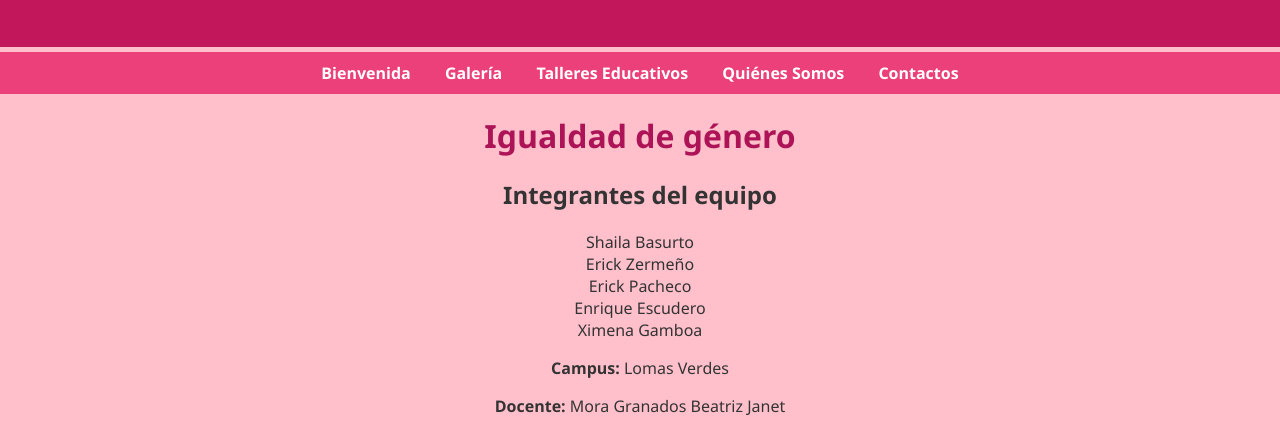
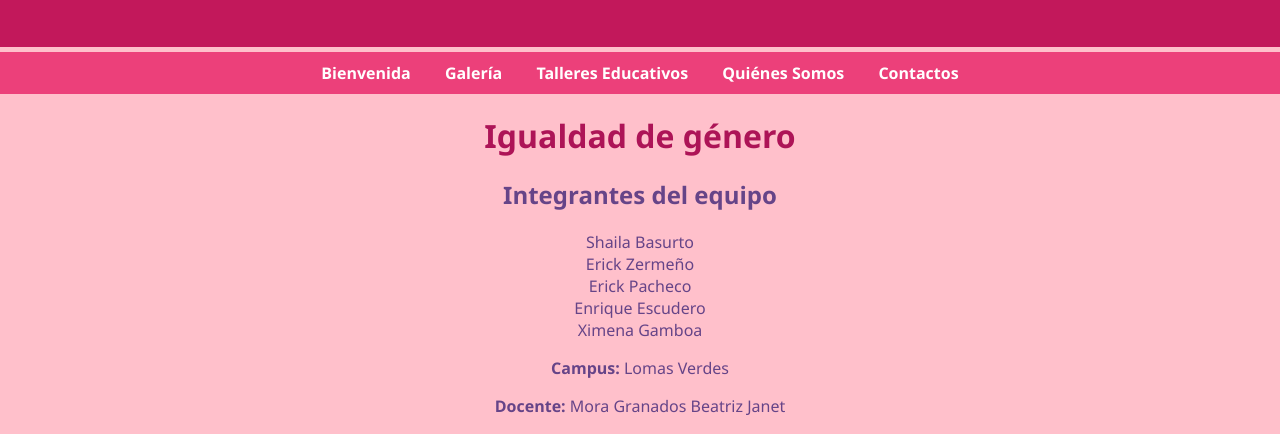
Before and after one commit to jescudero001/informaticaaa, a plain HTML site: page index.html in a window 1280 px wide. Shown: the top 434 px of the page. Drawn offline with Linux system fonts and the light colour scheme; grey boxes are pictures that could not be loaded.

Commit message:
Update diseño.css

```diff
--- a/diseño.css
+++ b/diseño.css
@@ -1,7 +1,7 @@
 body {
-    background-color: #ffc0cb; /* Rosa claro */
+    background-color: #ffc0cb; /* blanco */
     font-family: 'Segoe UI', Tahoma, Geneva, Verdana, sans-serif;
-    color: #333;
+    color: #648;
     margin: 0;
     padding: 0;
     text-align: center;
```
